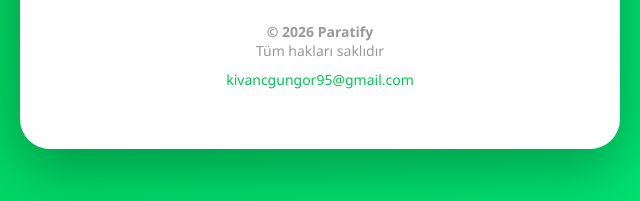
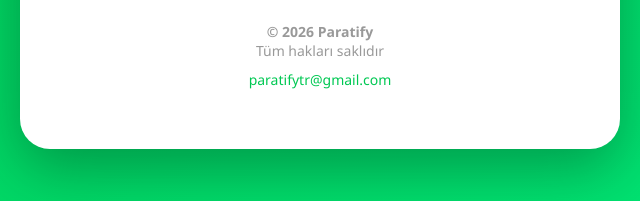
Before and after one commit to kivancgungorr/paratify-privacy, a plain HTML site: page index.html in a window 1280 px wide. Shown: the part 596-797 px from the top of the page, 320-960 px from the left. Drawn offline with Linux system fonts and the light colour scheme.

Commit message:
Update footer email address to paratifytr@gmail.com

```diff
--- a/index.html
+++ b/index.html
@@ -105,7 +105,7 @@
             <p><strong>© 2026 Paratify</strong></p>
             <p>Tüm hakları saklıdır</p>
             <p style="margin-top: 10px;">
-                <a href="mailto:kivancgungor95@gmail.com" style="color: #00C853; text-decoration: none;">kivancgungor95@gmail.com</a>
+                <a href="mailto:paratifytr@gmail.com" style="color: #00C853; text-decoration: none;">paratifytr@gmail.com</a>
             </p>
         </div>
     </div>
```
